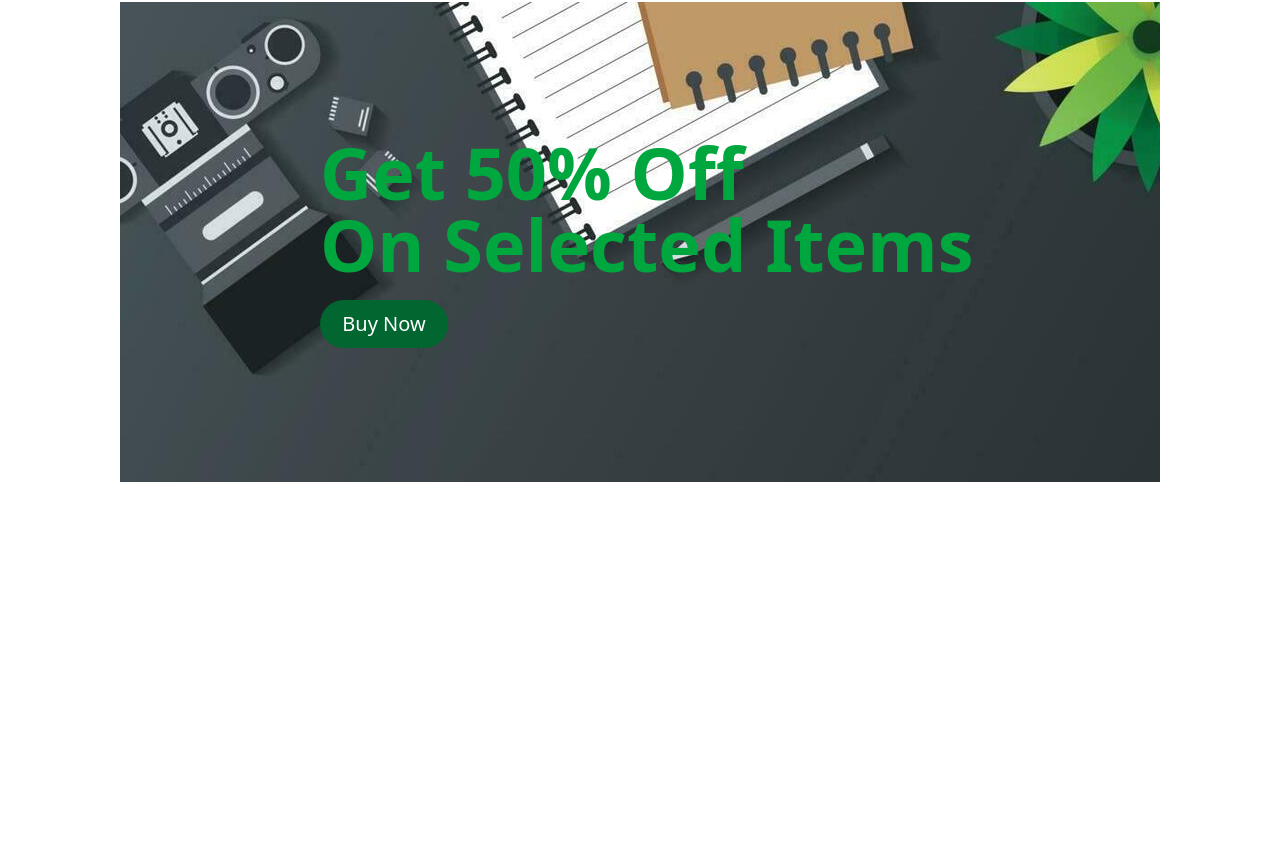
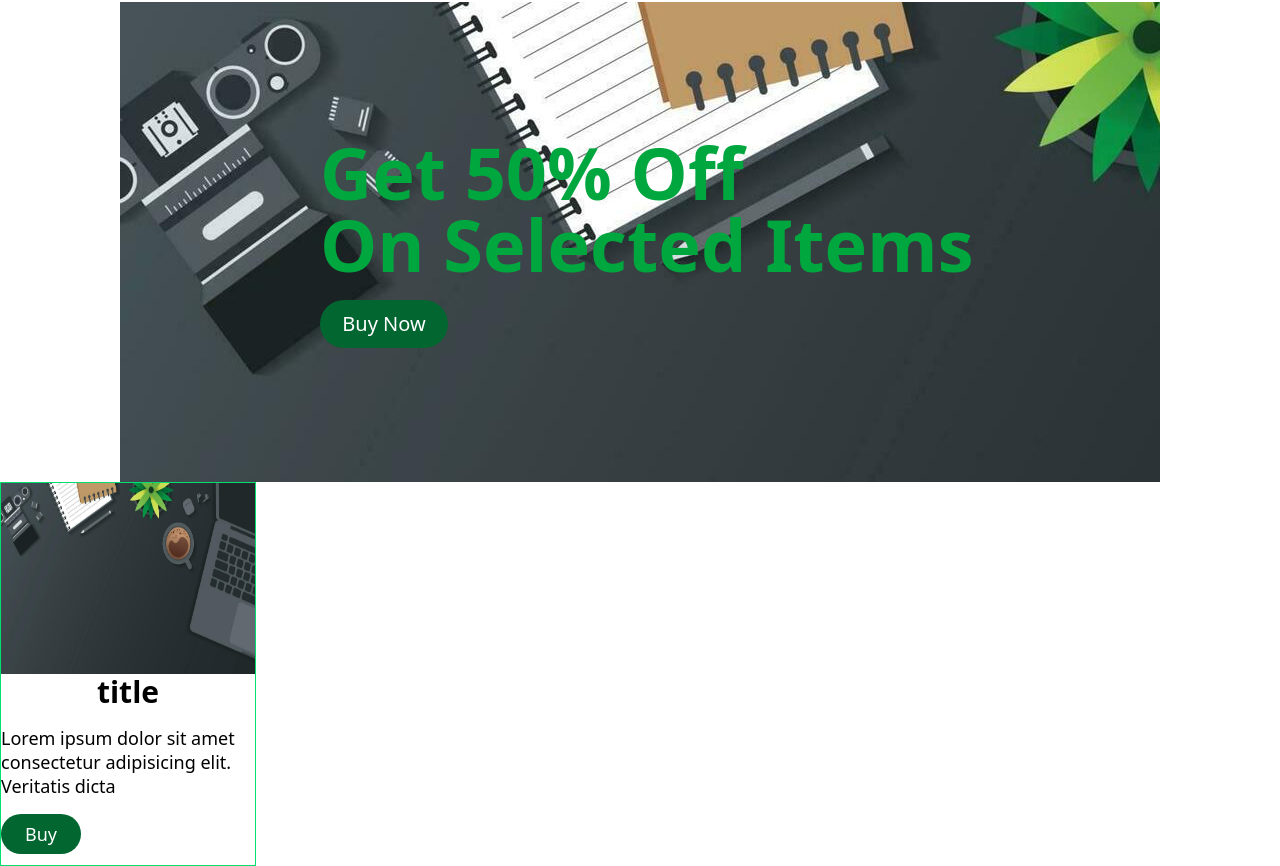
Before and after one commit to HosseinYasinzade/shopping-site-react, a React (Vite) app: page / in a window 1280 px wide. Shown: the part 118-984 px from the top of the page. Before the commit the page ends 800 px from the top, so only its background shows below. Built offline with nearby package versions, Linux system fonts and the light colour scheme.

Commit message:
feat: create card ui

```diff
--- /dev/null
+++ b/src/components/Card/Card.tsx
@@ -0,0 +1,21 @@
+import img from "../../assets/images/banner.jpg";
+
+const Card = () => {
+  return (
+    <div className="border border-green-400 w-64 h-96">
+      <img src={img} alt="card image" className="h-1/2 w-full" />
+      <div className="flex flex-col gap-4">
+        <h3 className="text-center text-3xl font-bold">title</h3>
+        <p className="text-lg leading-6">
+          Lorem ipsum dolor sit amet consectetur adipisicing elit. Veritatis
+          dicta
+        </p>
+        <button className="bg-green-800 text-white text-lg w-20 h-10 rounded-full">
+          Buy
+        </button>
+      </div>
+    </div>
+  );
+};
+
+export default Card;
--- a/src/components/Pages/Home.tsx
+++ b/src/components/Pages/Home.tsx
@@ -1,7 +1,13 @@
 import Header from "../Header/Header";
+import Card from "../Card/Card";
 
 const Home = () => {
-  return <Header />;
+  return (
+    <>
+      <Header />
+      <Card />
+    </>
+  );
 };
 
 export default Home;
```
